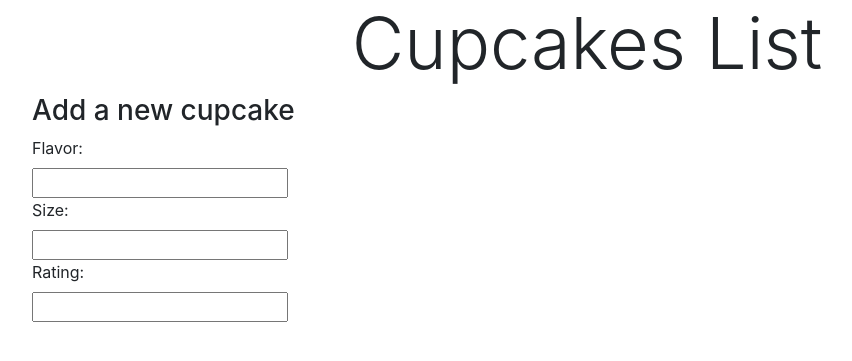
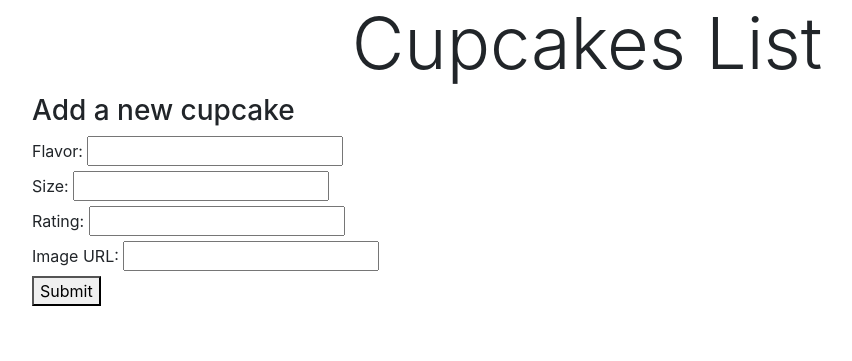
Before and after one commit to Gucci-Man/Flask-Cupcakes, a Flask app: page / in a window 1280 px wide. Shown: the top 361 px of the page, without its empty margins (53-905 px from the left). Run offline with Flask 3, Linux system fonts and the light colour scheme; some libraries are stand-ins or nearby versions.

Commit message:
Added JS file

```diff
--- a/static/cupcakes.js
+++ b/static/cupcakes.js
@@ -0,0 +1,34 @@
+$("form").submit(function(evt){
+    alert("submitted")
+
+    evt.preventDefault();
+
+    var flavor = $('#flavor').val();
+    var size = $('#size').val();
+    var rating = $('#rating').val()
+    var image = $('#image').val()
+
+    addCupcake(flavor, size, rating, image)
+
+})
+
+async function addCupcake(flavor,size,rating,image) {
+    const res = await axios({
+        url: '/api/cupcakes',
+        method: "POST",
+        data: {flavor : flavor,
+             size: size,
+             rating: rating,
+             image: image}})
+
+    let newCupcake = $(generateCupcakeHTML(res.data.cupcake));
+    $('.list-group').append(newCupcake)
+    $("form").trigger("reset")
+}
+
+function generateCupcakeHTML(cupcake) {
+    return `<li class="list-group-item d-flex justify-content-between align-items-center">Flavor: ${cupcake.flavor}<br>
+    Size: ${cupcake.size}<br>
+    Rating: ${cupcake.rating}<br>
+    <img src="${cupcake.image}" alt="cupcake image" width="150" height="150"></li>`
+}
--- a/templates/index.html
+++ b/templates/index.html
@@ -28,12 +28,15 @@
     <div class="container">
         <h3>Add a new cupcake</h3>
         <form action="/api/cupcakes", method="post">
-            <label for="flavor">Flavor:</label><br>
-            <input type="text" id="flavor" name="flavor"><br>
-            <label for="size">Size:</label><br>
-            <input type="text" id="size" name="size"><br>
-            <label for="rating">Rating:</label><br>
-            <input type="number" id="rating" name="rating"><br>
+            <label for="flavor">Flavor:</label>
+            <input type="text" id="flavor" name="flavor" required><br>
+            <label for="size">Size:</label>
+            <input type="text" id="size" name="size" required><br>
+            <label for="rating">Rating:</label>
+            <input type="number" id="rating" name="rating" required><br>
+            <label for="image">Image URL:</label>
+            <input type="text" id="image" name="image" required><br>
+            <button>Submit</button>
         </form>
     </div>
 
```
Also changed, not shown: README.md.
